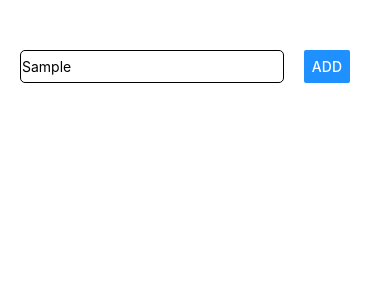
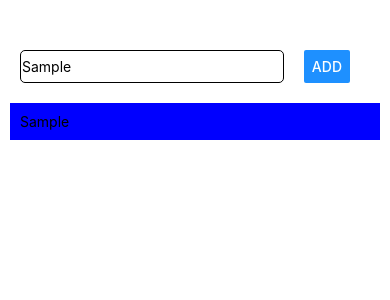
Before and after one commit to RaghunathVadlakonda/React-Native-Basic-App, a React Native app: screen / in a window 390 px wide. Both pictures are taken after typing "Sample" into the empty fields and a click on the button "ADD". Shown: the top 300 px of the page. Built offline with nearby package versions, Linux system fonts and the light colour scheme.

Commit message:
Add displayed the list of text fields and added scroll view

```diff
--- a/App.js
+++ b/App.js
@@ -1,16 +1,18 @@
 import { StatusBar } from 'expo-status-bar';
 import React, { useState } from 'react';
-import { Button, SafeAreaView, StyleSheet, Text, TextInput, View } from 'react-native';
+import { Button, SafeAreaView, ScrollView, StyleSheet, Text, TextInput, View } from 'react-native';
 
 export default function App() {
   const [inputText, setInputText] = useState('');
+  const [textList, setTextList] = useState([]);
 
   const updateInputText = (enterText) => {
     setInputText(enterText);
   }
 
   const addUpdatedText = () => {
-    console.log("text updated!");
+    // console.log("text updated!");
+    setTextList((enteredText) => [...enteredText, inputText])
   }
 
   return (
@@ -25,23 +27,33 @@ export default function App() {
 
         <Button title="Add" onPress={addUpdatedText} color="dodgerblue"/>
       </View>
+      <ScrollView>
+        {textList.map(text => <View key={text} style={styles.texts}><Text>{text}</Text></View>)}
+      </ScrollView>
     </View>
   );
 }
 
 const styles = StyleSheet.create({
   container: {
-    paddingVertical: 50,
+    paddingTop: 50,
+    paddingBottom: 10,
     paddingHorizontal: 40,
     paddingLeft: 20,
     flexDirection: "row",
     justifyContent: "space-between"
   },
   inputField: {
+    padding: 1,
     borderColor: "black",
     borderRadius: 5,
     borderWidth: 1.5,
     width: '80%',
-    padding: 1
+  },
+  texts: {
+    padding: 10,
+    backgroundColor: "blue",
+    borderColor: "black",
+    margin: 10
   }
 });
```
